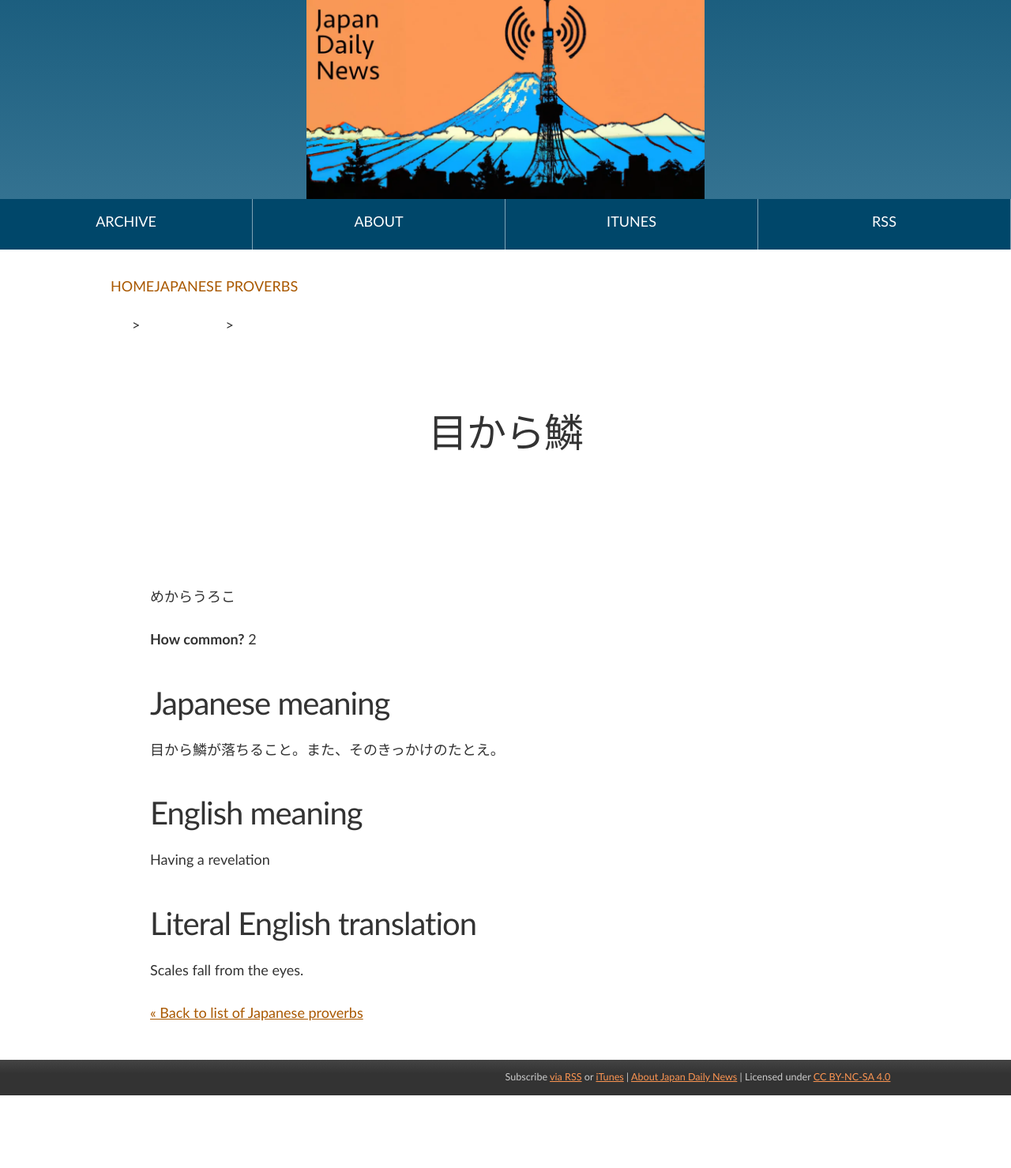
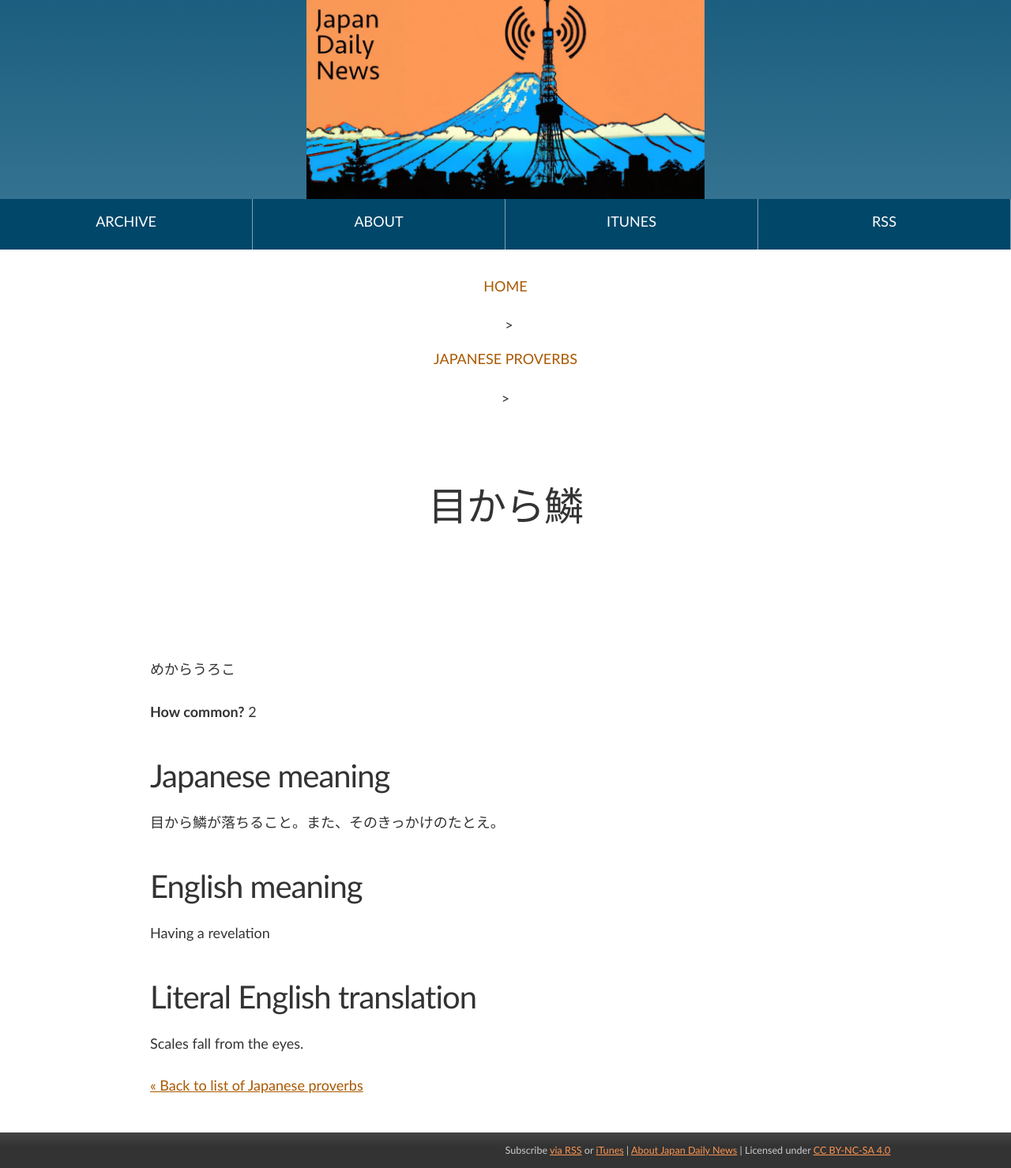
Before and after one commit to tagawa/JapanDailyNews, a Jekyll site: the page built from docs/_proverbs/110.md, in a window 1280 px wide. Shown: the whole page at 79% size. Built offline with Jekyll 4.4.1, drawn with Linux system fonts in a browser that asks for light colours; comment, search, counter and statistics services are not loaded; before the commit the page ends 1387 px from its top, so only the background shows below that.

Commit message:
Update proverb.html

```diff
--- a/docs/_layouts/proverb.html
+++ b/docs/_layouts/proverb.html
@@ -4,9 +4,18 @@ layout: default
 <main class="proverb">
 
   <style>
+
     /* Breadcrumb styles */
+.breadcrumbs {
+  list-style: none; /* Remove list markers */
+  padding: 0;
+  margin: 0;
+  display: block; /* Display list items in a row */
+  align-items: center; /* Align items vertically */
+}
+
 nav .breadcrumbs li, nav .breadcrumbs li a:hover, nav .breadcrumbs li a:focus {
-    flex-grow: 0;
+  display: inline;
     min-width: 0;
     margin: 0px 0px;
     border: none;
@@ -15,14 +24,6 @@ nav .breadcrumbs li, nav .breadcrumbs li a:hover, nav .breadcrumbs li a:focus {
 
 nav .breadcrumbs li a {
   color: #a95800;
-}
-
-.breadcrumbs {
-  list-style: none; /* Remove list markers */
-  padding: 0;
-  margin: 0;
-  display: flex; /* Display list items in a row */
-  align-items: center; /* Align items vertically */
 }
 
 .breadcrumb-item {
```
